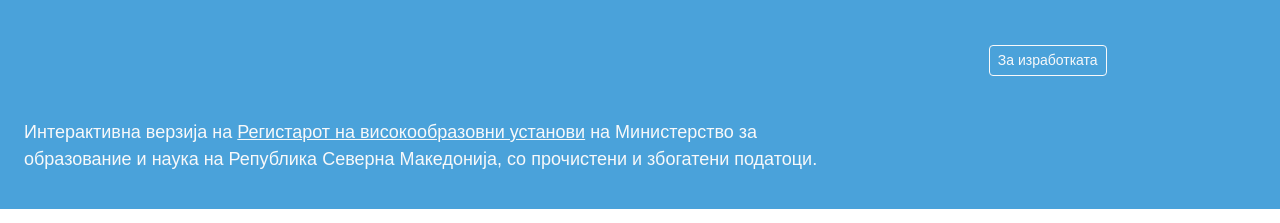
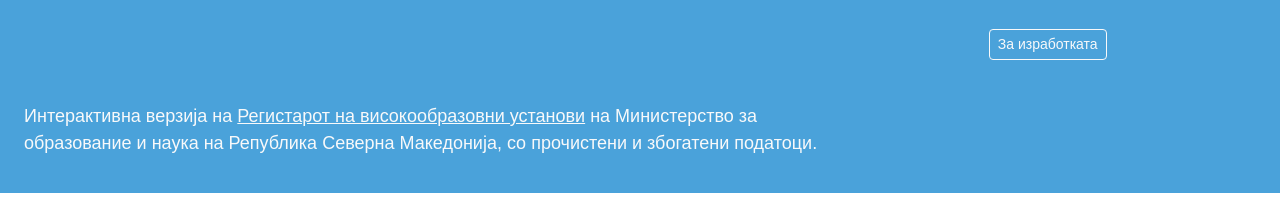
Before and after one commit to gocemitevski/visokoobrazovni-ustanovi, a React (Vite) app: page / in a window 1280 px wide. Shown: the top 223 px of the page. Built offline with nearby package versions, Linux system fonts and the light colour scheme; no server answers; a web font is replaced by a local one.

Commit message:
Update top margin class

```diff
--- a/src/components/Header.jsx
+++ b/src/components/Header.jsx
@@ -8,7 +8,7 @@
       <header className="container-fluid">
         <div className="row">
           <div className="col-xxxl-10 offset-xxxl-1">
-            <div className="row mt-3 mb-1 mb-xxxl-3">
+            <div className="row mt-xxxl-3 mb-1 mb-xxxl-3">
               <div className="col-xl-8 col-xxl-7 col-xxxl-6 vstack">
                 <h1 className="h2">
                   <a
```
